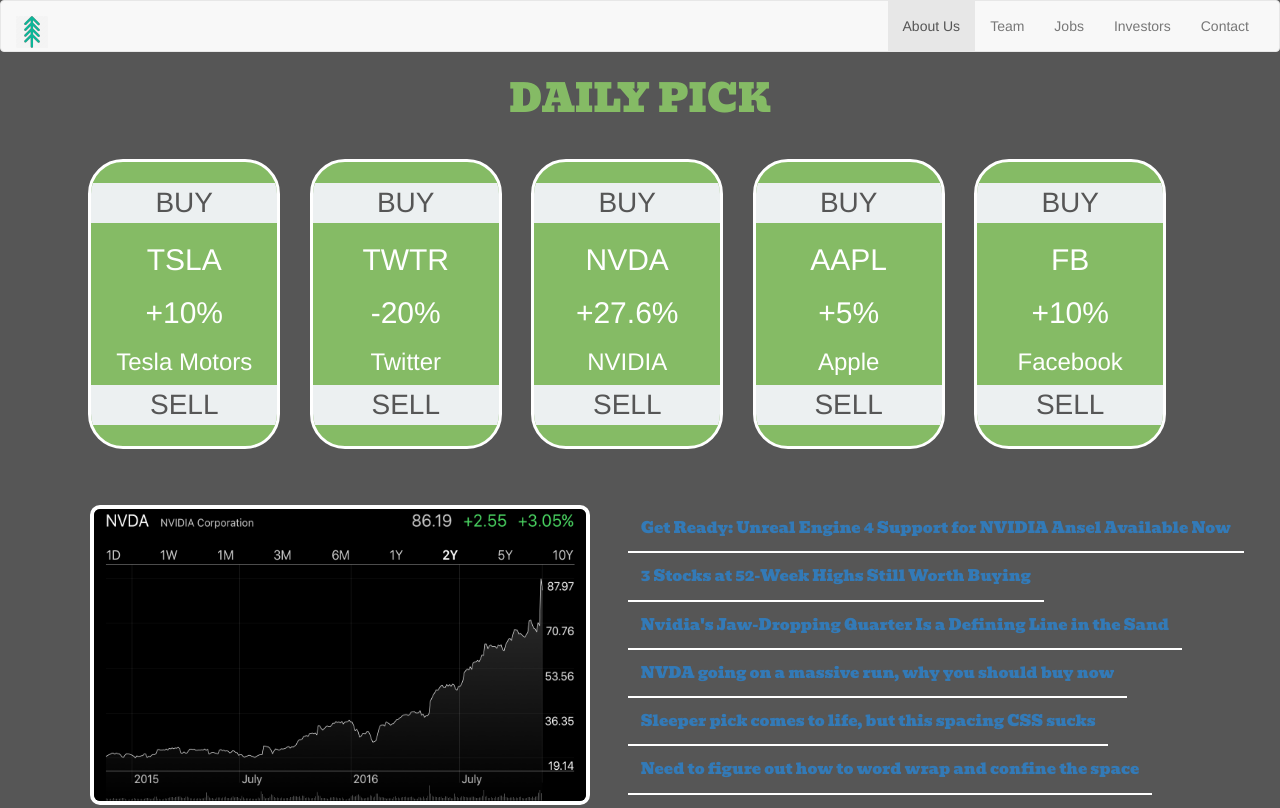
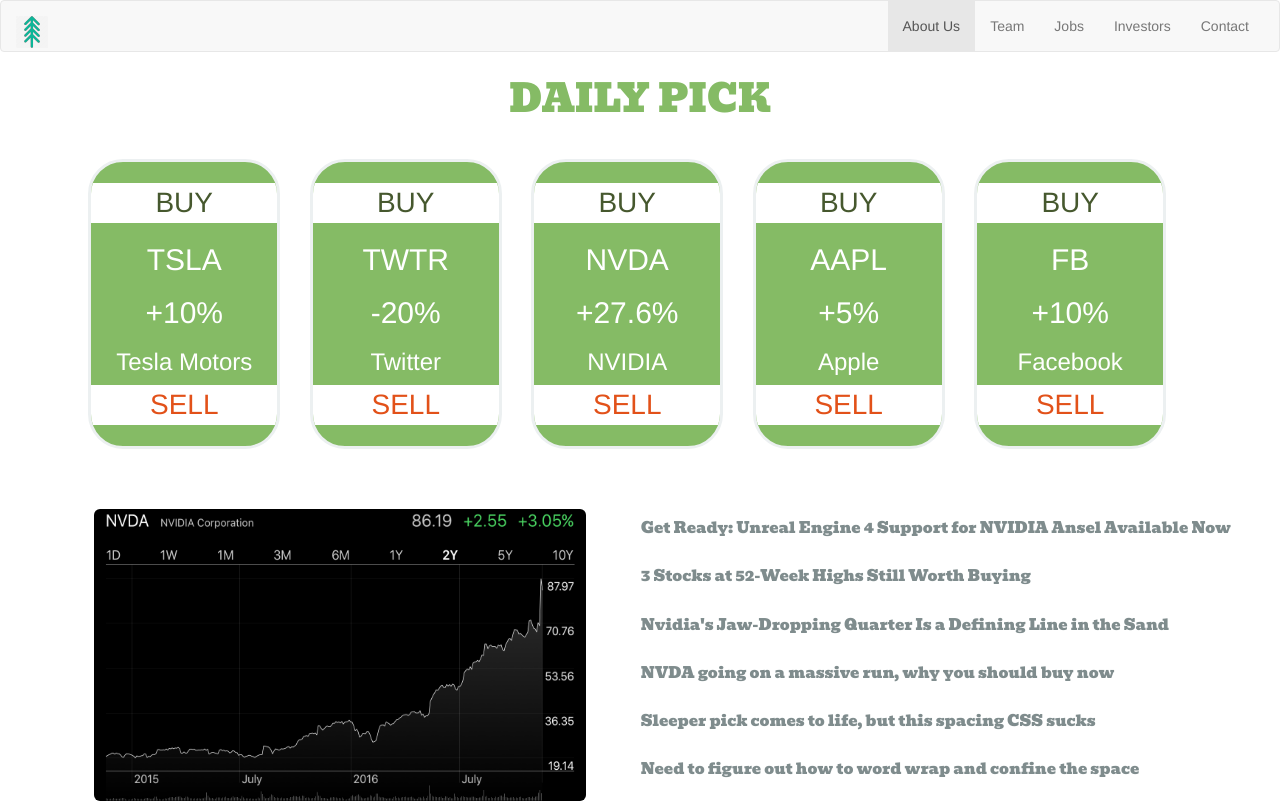
Before and after one commit to eyingling02/stockify-react, a plain HTML site: page index.html in a window 1280 px wide. Shown: the top 808 px of the page. Drawn offline with nearby package versions, Linux system fonts and the light colour scheme; a script that the page names is missing.

Commit message:
Went too far with the colors. Revert but share for consideration

```diff
--- a/css/main.css
+++ b/css/main.css
@@ -17,7 +17,13 @@
 
 
 body {
-    background-color: #565656;
+
+    /*background-color: #565656;*/
+
+    /*milky white*/
+    /*background-color: #f9f1e4;*/
+
+    background-color: #FFFFFF;
     /*background-color: #ecf0f1;*/
 }
 
@@ -38,9 +44,8 @@
     display: inline-block;
     height: 18%;
     width: 15%;
-    border: 3px solid #FFFFFF;
+    border: 3px solid #ecf0f1;
     border-radius: 35px;
-    box-shadow: 5em white;
     margin: 1% 2% 4% 0;
     text: white;
     background-color: #85bb65 ;
@@ -86,18 +91,18 @@
 
 .buy {
     margin-top: 1.5em;
-    background-color: #ecf0f1;
+    background-color: #FFFFFF;
 }
 
 .buy a {
   font-weight: 500;
   font-size: 200%;
-  color: #565656;
+  color: #46582e;
 }
 
 .sell {
     margin-bottom: 1.5em;
-    background-color: #ecf0f1;
+    background-color: #FFFFFF;
     /*font-family: 'Open Sans', sans-serif;
     font-weight: 800;*/
 }
@@ -105,7 +110,7 @@
 .sell a{
   font-weight: 500;
   font-size: 200%;
-  color: #565656;
+  color: #e25119;
 }
 
 .inner {
@@ -130,6 +135,7 @@
 
 
 #news a {
+  color: #7f8c8d;
   float: left;
   font-size: 110%;
   line-height: 300%;
```
